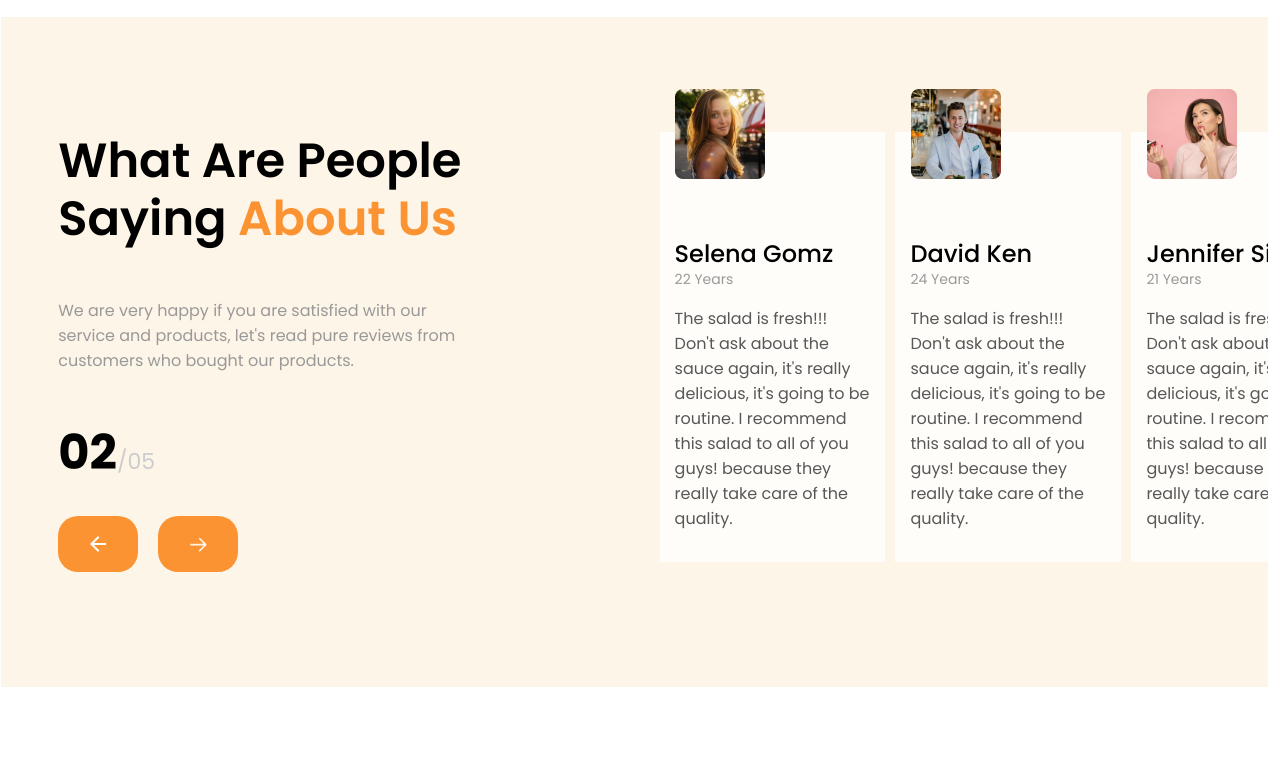
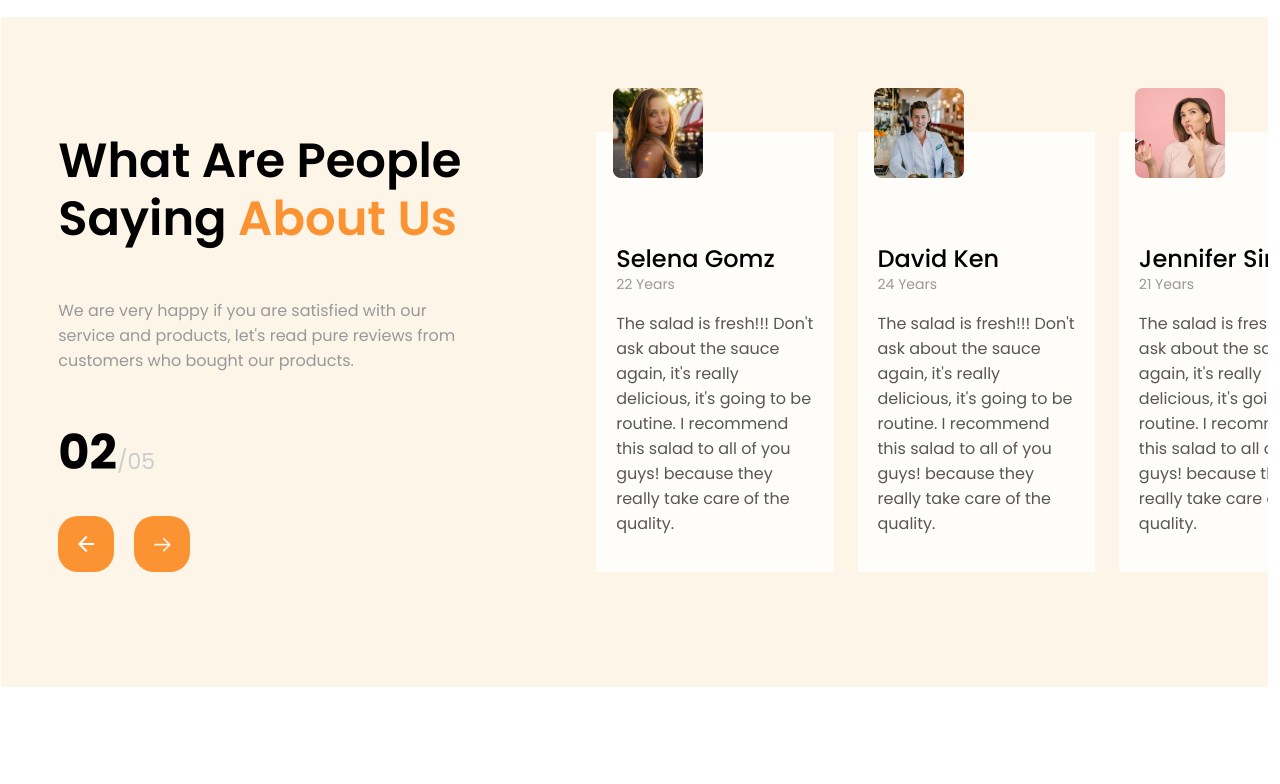
Before and after one commit to bilyi1andrii/HW1_webdesign, a plain HTML site: page index.html in a window 1280 px wide. Shown: the part 1720-2504 px from the top of the page. Drawn offline with Linux system fonts and the light colour scheme.

Commit message:
Changed buttons in about us

```diff
--- a/css/style.css
+++ b/css/style.css
@@ -439,6 +439,8 @@ button:hover {
 .about-us-button {
     width: 56px;
     height: 56px;
+    padding: 5px;
+    border-radius: 1px;
     border-radius: 20px;
     display: flex;
     justify-content: center;
@@ -498,16 +500,16 @@ button:hover {
     position: relative;
     display: flex;
     flex-direction: column;
-    padding: 15px;
+    padding: 20px;
     background-color: rgb(255, 253, 249);
-    width: 28%;
+    width: 26%;
     height: 400px;
     justify-content: end;
 }
 
 .about-us-testimonials {
     display: flex;
-    width: 55%;
+    width: 60%;
     justify-content: space-between;
     position: absolute;
     right: -7%;
@@ -716,7 +718,8 @@ button:hover {
 .footer-social-media {
     display: flex;
     flex-direction: column;
-    width: 17%;
+    gap: 10px;
+
 }
 
 
```
